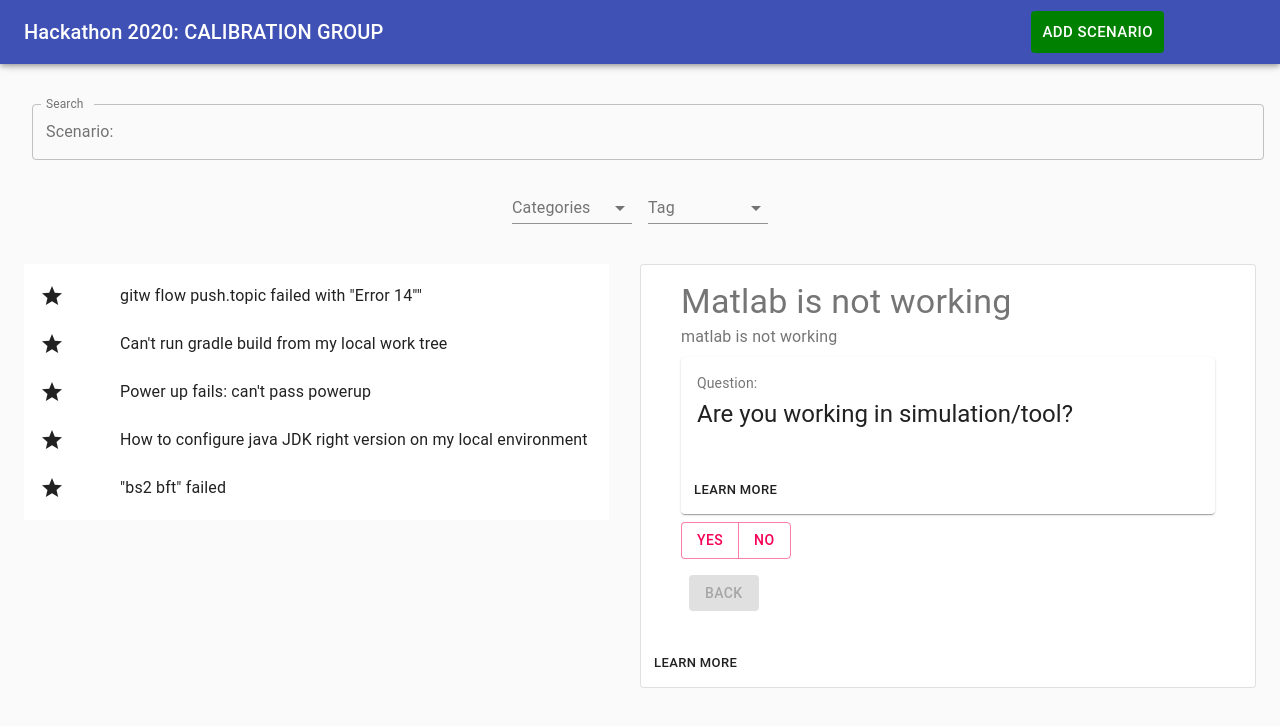
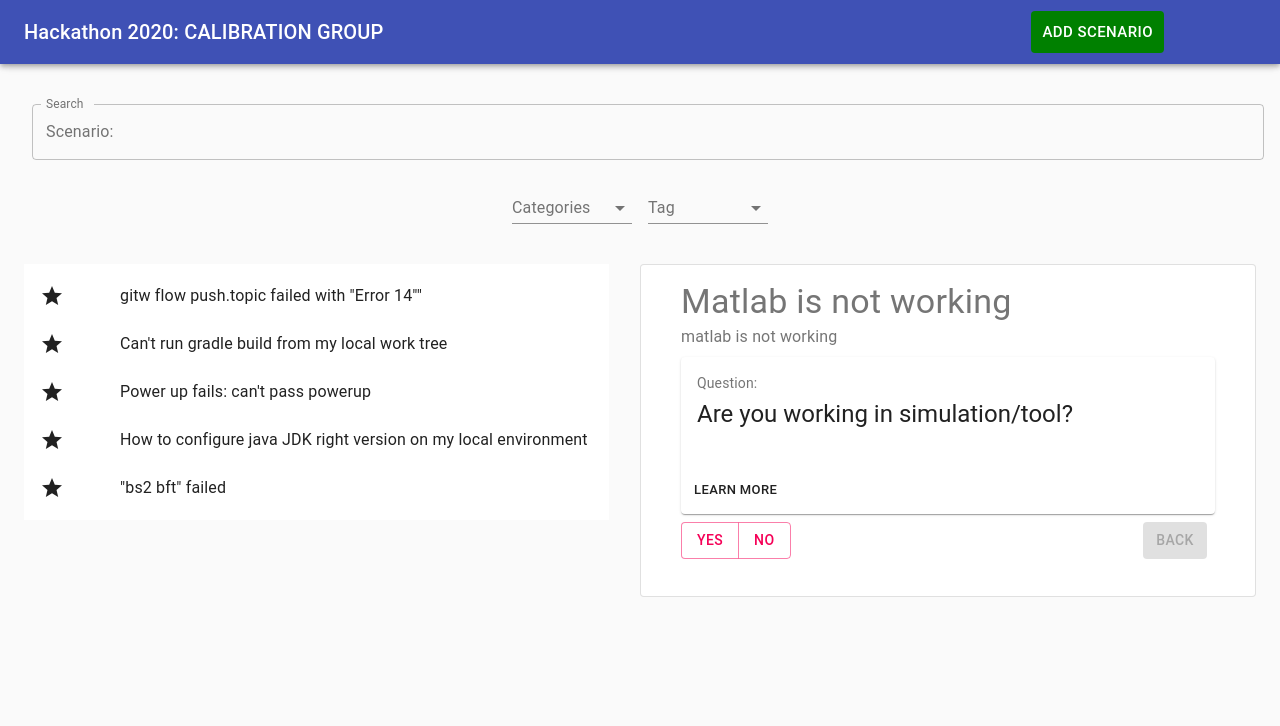
Before and after one commit to hackathoncal/hackathoncal-frontend, a React (Create React App) app: page / in a window 1280 px wide. Shown: the top 726 px of the page. Built offline with nearby package versions, Linux system fonts and the light colour scheme.

Commit message:
small ux changes

```diff
--- a/src/components/cardComponent.js
+++ b/src/components/cardComponent.js
@@ -31,7 +31,7 @@ export default function SimpleCard(props) {
 
     const { text, learnMore } = props;
 
-    const learnMoreName = expanded ? "Learn Less" : "Learn More";
+    const learnMoreName = expanded ? "Show Less" : "Learn More";
 
     const handleExpand = () => {
         setExpanded(!expanded);
--- a/src/components/scenarios/ScenarioItem.js
+++ b/src/components/scenarios/ScenarioItem.js
@@ -48,9 +48,6 @@ export default function OutlinedCard() {
                 {/*    {'"a benevolent smile"'}*/}
                 </Typography>
             </CardContent>
-            <CardActions>
-                <Button size="small">Learn More</Button>
-            </CardActions>
         </Card>
     );
 }
--- a/src/components/showScenario.js
+++ b/src/components/showScenario.js
@@ -94,7 +94,8 @@ export default function ShowScenario() {
 
 
     return (
-        <><Container fixed>
+        <>
+            <Container fixed>
                 <div className>
                     <Typography variant="h4" component="h4">
                         {scenario.name}
@@ -103,8 +104,9 @@ export default function ShowScenario() {
                         {scenario.description}
                     </Typography>
                 </div>
-            <SimpleCard text={getActiveNodeText()} learnMore={getActiveNodeTooltip()}/>
+                <SimpleCard text={getActiveNodeText()} learnMore={getActiveNodeTooltip()} />
 
+                <span style={{ display: "flex" }}>
                     <OptionsButtons
                         options={getOptions()}
                         url={getActiveNodeUrl()}
@@ -122,8 +124,8 @@ export default function ShowScenario() {
                     >
                         Back
                     </Button>
+                </span>
             </Container>
-
         </>
     );
 }
```
Lines whose indentation alone changed are shown as unchanged.
